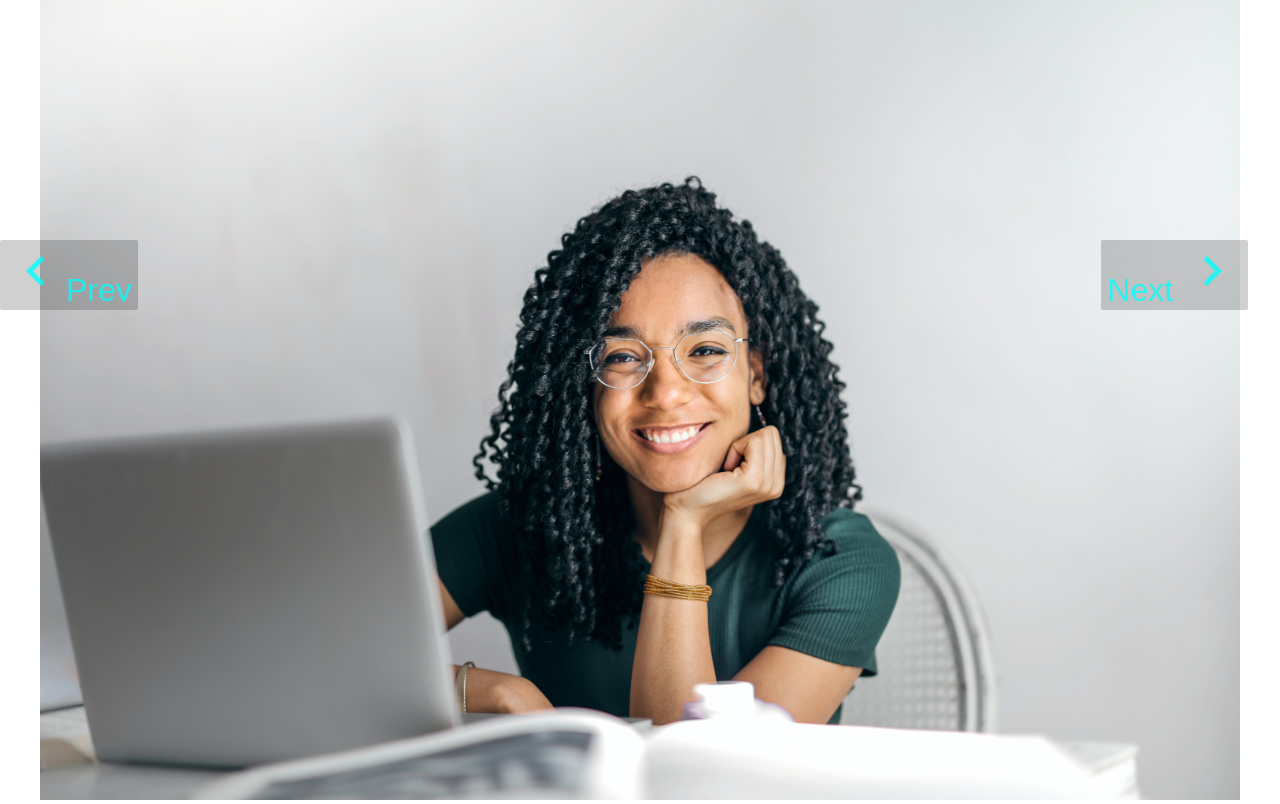
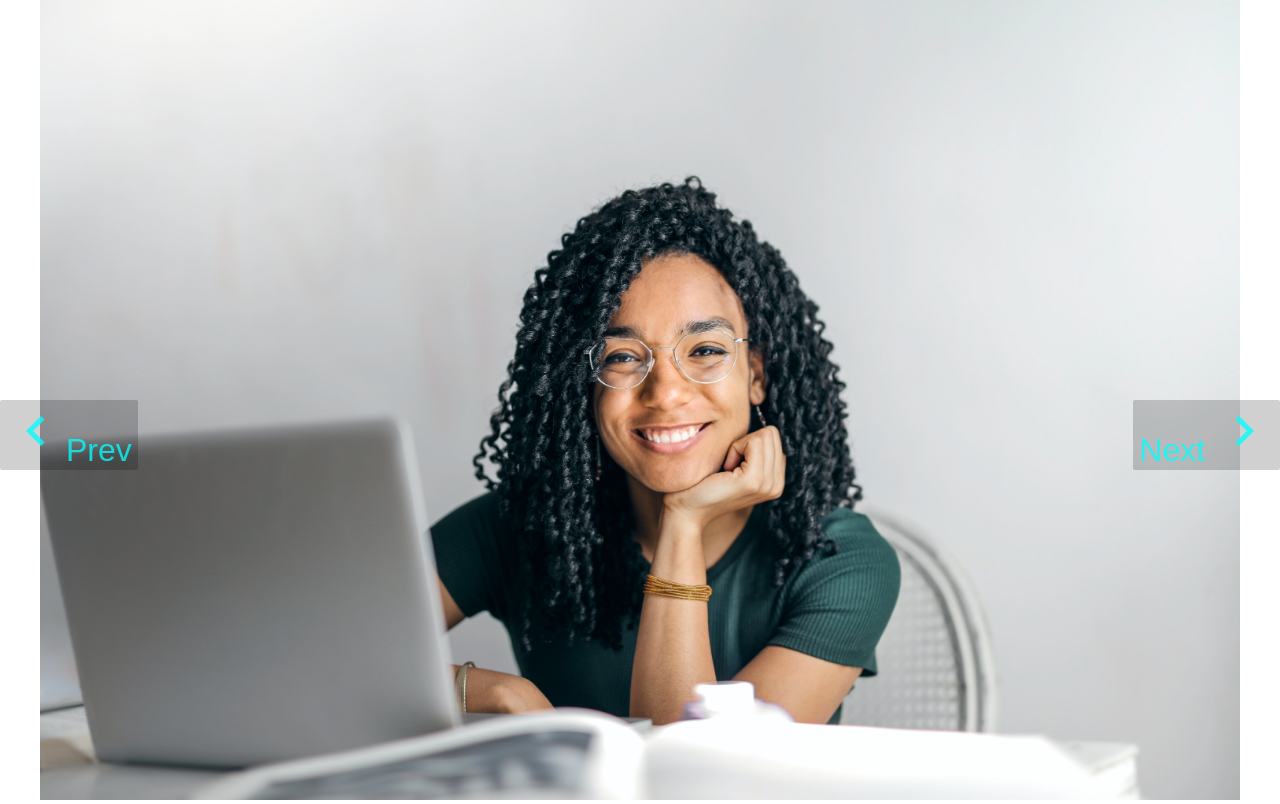
Before and after one commit to iBabs/image-slider, a plain HTML site: page index.html in a window 1280 px wide. Drawn offline with Linux system fonts and the light colour scheme.

Commit message:
adjusted

```diff
--- a/style.css
+++ b/style.css
@@ -42,7 +42,7 @@ button{
     background: none;
     border: none;
     font-size: 2rem;
-    top: 30%;
+    top: 50%;
     z-index: 2;
     color: rgba(0, 255, 255, 0.788);
     cursor: pointer;
@@ -62,5 +62,5 @@ ul{
     left: 0rem;
 }
 .next{
-    right: 2rem;
+    right: 0rem;
 }
```
